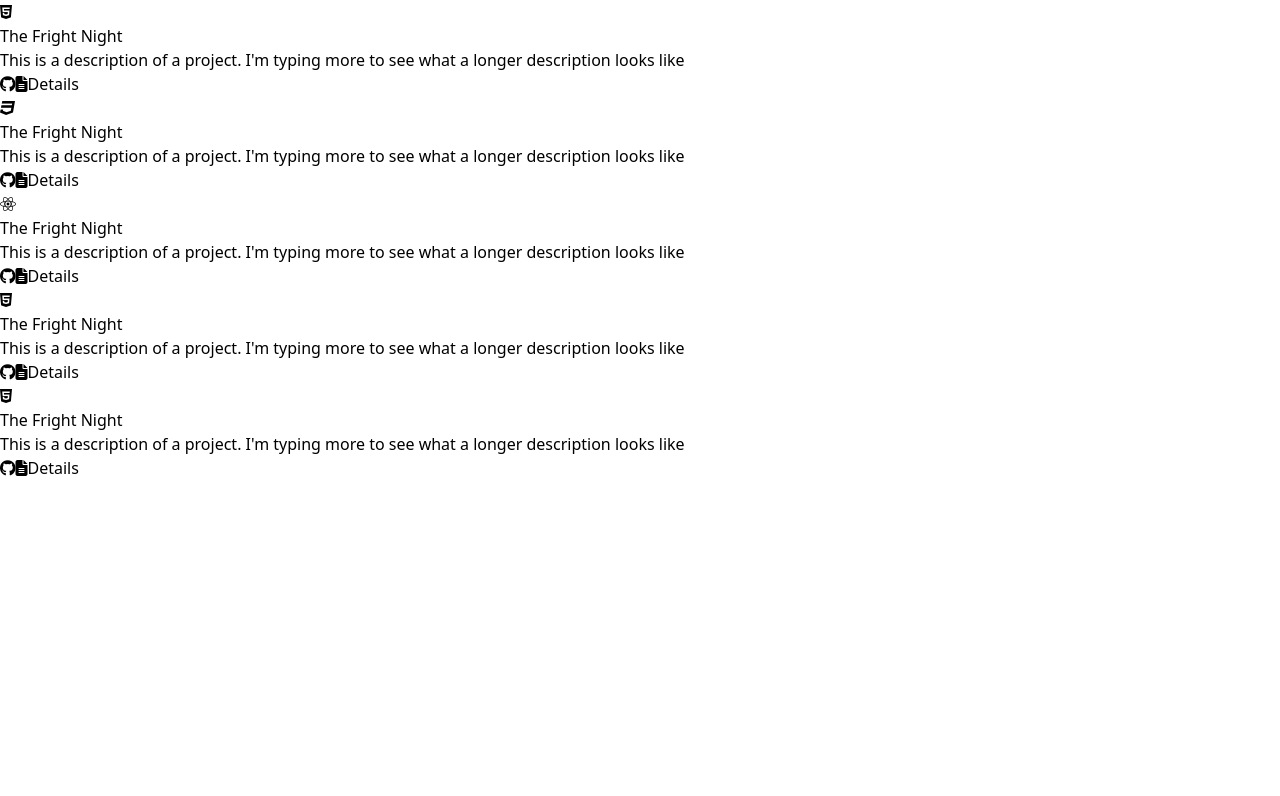
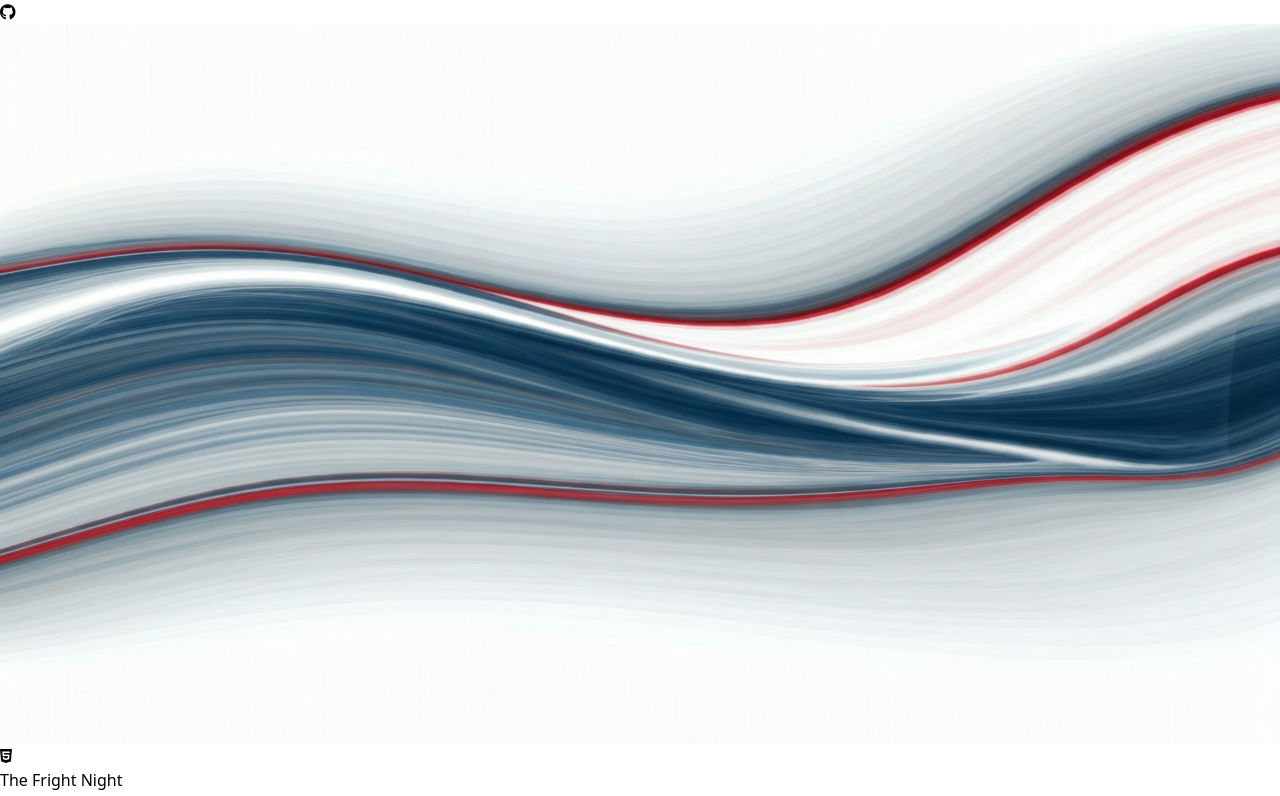
Before and after one commit to tremckinley/tremckinley-portfolio, a React (Vite) app: page / in a window 1280 px wide. Shown: the top 796 px of the page. Built offline with nearby package versions, Linux system fonts and the light colour scheme.

Commit message:
moved github icon

```diff
--- a/src/App.jsx
+++ b/src/App.jsx
@@ -5,14 +5,15 @@ function App() {
 
   return (
     <div className='h-screen w-full flex flex-col items-center'>
-      <div className="w-full max-w-7xl border flex flex-col items-center h-screen">
+      <div className="w-full max-w-7xl border flex flex-col items-between h-screen">
+      <div className='h-40 border border-green-900 mb-20 p-4'>
 
-      <div className='m-20 flex flex-wrap justify-center'>
+      </div>
+      <div className='flex flex-wrap justify-center'>
         <ProjectCard tools={['html5']}></ProjectCard>
         <ProjectCard tools={['css3']}></ProjectCard>
         <ProjectCard tools={['react']}></ProjectCard>
-        <ProjectCard tools={['html5']}></ProjectCard>
-        <ProjectCard tools={['html5']}></ProjectCard>
+
       </div>
       </div>
     </div>
--- a/src/assets/ProjectCard/ProjectCard.jsx
+++ b/src/assets/ProjectCard/ProjectCard.jsx
@@ -1,12 +1,13 @@
 import ToolsUsed from "./ToolsUsed";
 
 export default function ProjectCard(props) {
-  const { imageUrl, tools  } = props;
+  const { title, desc, repoUrl, imageUrl, tools  } = props;
 
   return (
-    <div className="flex flex-col m-2 border border-stone-500 rounded-r-lg bg-amber-50 max-w-72 max-h-60 overflow-clip">
-      <div className="h-24 w-full mr-4 bg-neutral-50">
-        <img className="w-full max-h-full" src={imageUrl}></img>
+    <div className="flex flex-col m-2 border border-stone-500 rounded-lg max-w-80  overflow-clip">
+      <div className="h-24 w-full mr-4 border-b flex">
+      <button href={repoUrl}><i className=" fa fa-github text-black text-lg m-1"></i></button>
+      <img className="h-full w-full flex-1 border" src="src/Untitled.jpg" />
       </div>
       <div className="px-4 py-2">
       <ToolsUsed tools={tools} />
@@ -17,11 +18,6 @@ export default function ProjectCard(props) {
           This is a description of a project. I'm typing more to see what a
           longer description looks like
         </p>
-        <div className="flex flex-between">
-          <i className=" fa fa-github text-black text-lg m-1"></i>
-          <i className=" fa fa-file-lines text-black text-lg m-1 mr-4"></i>
-          <span>Details</span>
-        </div>
       </div>
     </div>
   );
--- a/src/assets/ProjectCard/ToolsUsed.jsx
+++ b/src/assets/ProjectCard/ToolsUsed.jsx
@@ -6,7 +6,7 @@ export default function ToolsUsed(props) {
     return (
         <div className="flex w-full">
             {tools && tools.map((tool) => {
-               return <i className={"mx-1 text-md fa-brands "+toolMaker(tool)}></i>
+               return <i className={"mr-1 text-lg fa-brands "+toolMaker(tool)}></i>
             })}
         </div>
     )
```
Also changed, not shown: src/Untitled.jpg (added).
